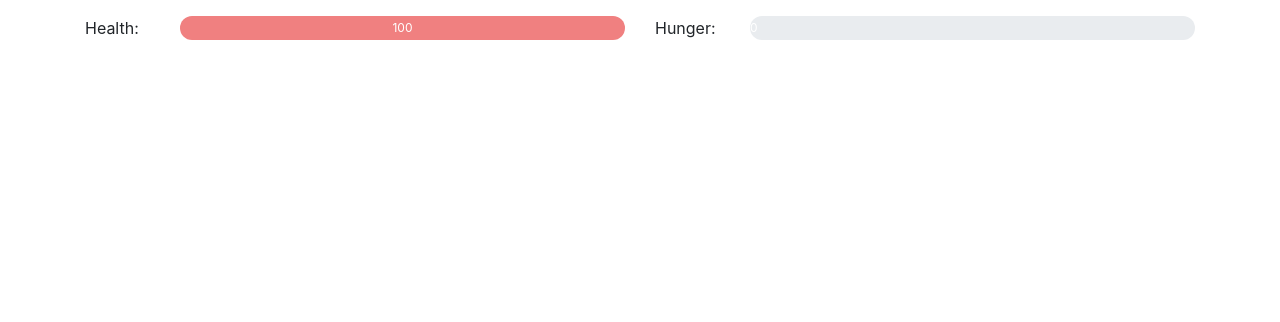
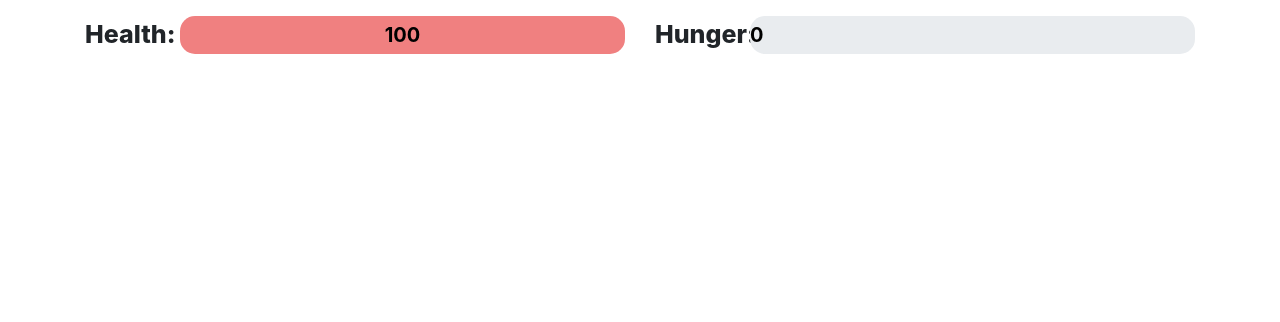
Before and after one commit to meiKuo/UI-Group-Project-, a Flask app: page /game/1 in a window 1280 px wide. Shown: the part 56-378 px from the top of the page. Run offline with Flask 2, Linux system fonts and the light colour scheme; some libraries are stand-ins or nearby versions.

Commit message:
hunger health bar restyling

```diff
--- a/static/main.css
+++ b/static/main.css
@@ -188,6 +188,23 @@ td{
   padding: 0 50px;
   margin-bottom: 100px;
 }
+.healthText{
+  font-size: 25px;
+  font-weight: 800;
+  padding-right: 10px;
+}
+.health-bar {
+    background-color: lightcoral !important;
+    color: black;
+    font-weight: 700;
+    font-size: 20px
+}
+.hunger-bar {
+    background-color: lightgreen !important;
+    color: black;
+    font-weight: 700;
+    font-size: 20px;
+}
 
 /* game mushroom */
 .dialog{
--- a/templates/game.html
+++ b/templates/game.html
@@ -73,14 +73,6 @@
         border-radius: 15px;
     }
 
-    .health-bar {
-        background-color: lightcoral !important;
-    }
-
-    .hunger-bar {
-        background-color: lightgreen !important;
-    }
-
     .button-red {
         background-color: lightcoral !important;
     }
@@ -105,7 +97,7 @@
 
 {% block content %}
 <div class="row py-3">
-    <div class="col-1">
+    <div class="col-1 healthText">
         Health:
     </div>
     <div class="col-5">
@@ -113,7 +105,7 @@
             <div class="progress-bar health-bar" role="progressbar" style="width: {{ health }}%;" aria-valuenow="{{ health }}" aria-valuemin="0" aria-valuemax="100">{{ health }}</div>
         </div>
     </div>
-    <div class="col-1">
+    <div class="col-1 healthText">
         Hunger:
     </div>
     <div class="col-5">
```
